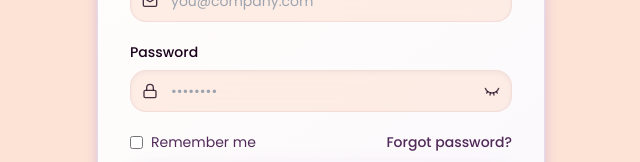
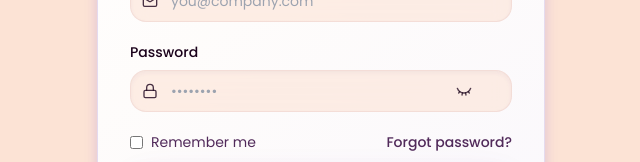
Before and after one commit to serphawk22/WorkForcePro-Demo-App, a Next.js app in the folder frontend/: page /login in a window 1280 px wide. Shown: the part 383-545 px from the top of the page, without its empty margins (319-959 px from the left). Built offline with nearby package versions, Linux system fonts and the light colour scheme; no server answers.

Commit message:
Keep password eye visible with Safari keychain overlay

```diff
--- a/frontend/src/app/login/page.tsx
+++ b/frontend/src/app/login/page.tsx
@@ -238,13 +238,13 @@ export default function LoginPage() {
                   value={password}
                   onChange={(e) => setPassword(e.target.value)}
                   required
-                  className="w-full rounded-xl glass-input py-2.5 pl-10 pr-10 text-sm"
+                  className="w-full rounded-xl glass-input py-2.5 pl-10 pr-16 text-sm"
                 />
                 <button
                   type="button"
                   onClick={() => setShowPassword((prev) => !prev)}
                   aria-label={showPassword ? "Hide password" : "Show password"}
-                  className="absolute right-3 top-1/2 -translate-y-1/2 text-foreground/75 hover:text-foreground transition-colors"
+                  className="absolute right-10 top-1/2 -translate-y-1/2 text-foreground/75 hover:text-foreground transition-colors"
                 >
                   {showPassword ? <Eye size={16} /> : <EyeClosed size={16} />}
                 </button>
```
